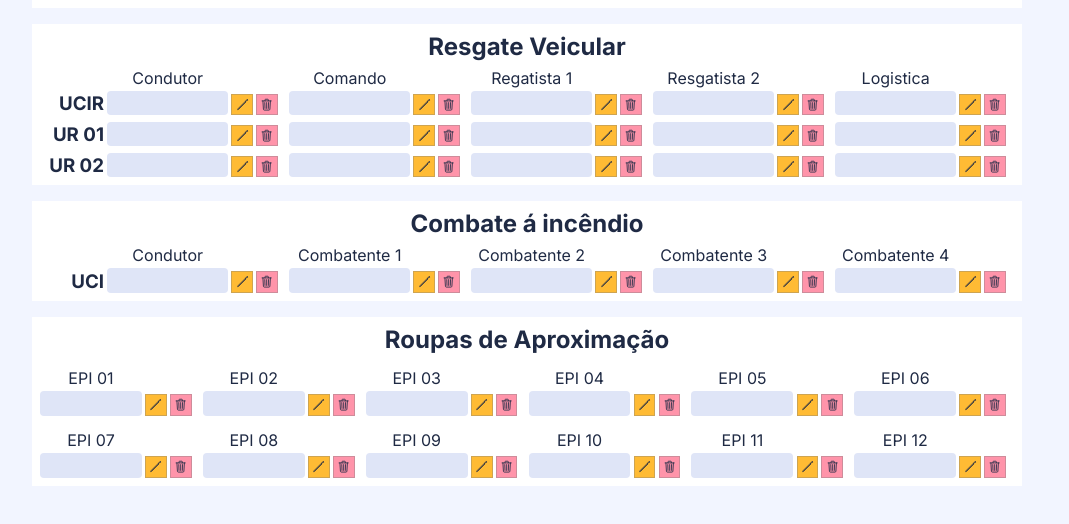
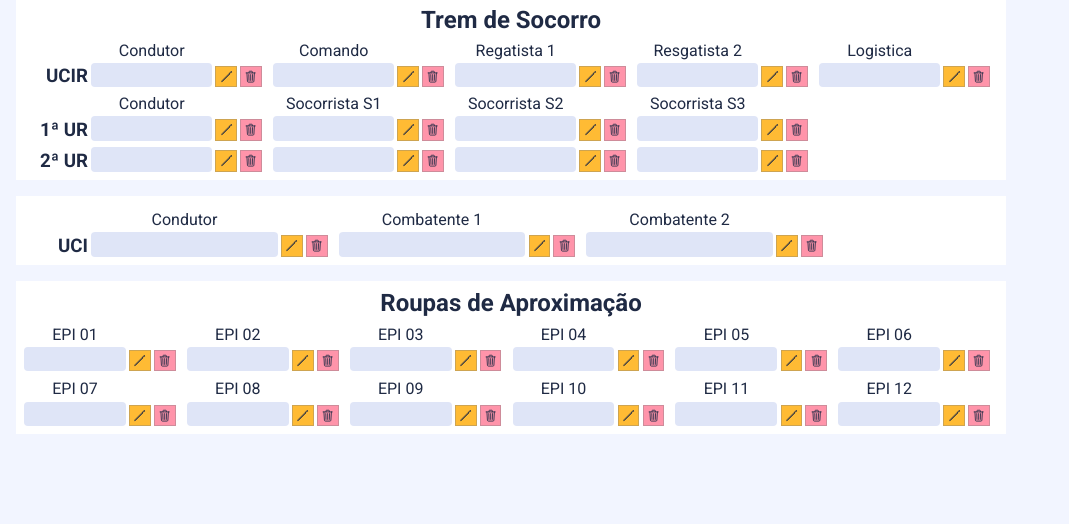
Before and after one commit to MaikeraHW/escalaBvg, a plain HTML site: page index.html in a window 1280 px wide. Shown: the part 276-800 px from the top of the page, without its empty margins (0-1069 px from the left). Drawn offline with nearby package versions, Linux system fonts and the light colour scheme.

Commit message:
bvg project

```diff
--- a/index.html
+++ b/index.html
@@ -5,7 +5,7 @@
     <meta name="viewport" content="width=device-width, initial-scale=1.0">
     <link rel="preconnect" href="https://fonts.googleapis.com">
     <link rel="preconnect" href="https://fonts.gstatic.com" crossorigin>
-    <link href="https://fonts.googleapis.com/css2?family=Inter:ital,opsz,wght@0,14..32,100..900;1,14..32,100..900&display=swap" rel="stylesheet">
+    <link href="https://fonts.googleapis.com/css2?family=Inter:ital,opsz,wght@0,14..32,100..900;1,14..32,100..900&family=Roboto:ital,wght@0,100..900;1,100..900&display=swap" rel="stylesheet">
     <link rel="stylesheet" href="styles.css">
 
 
@@ -253,7 +253,7 @@
 
         <section class="rescue">
         <div class="equipes">
-            <h2 class="RescueTitle">Resgate Veicular</h2>
+            <h2 class="RescueTitle">Trem de Socorro</h2>
             <article class="guarnicao-ucir">
             <h3 class="equipeName-ucir">UCIR</h3>
             <div class="div-bombeiro">
@@ -308,9 +308,10 @@
             </div>
         </article>
         <article class="guarnicao-ucir">
-            <h3 class="equipeName-ucir">UR 01</h3>
+            <h3 class="equipeName-ucir">1ª UR</h3>
             <div class="div-bombeiro">
                 <div class="bombeiroInput">
+                    <label for="ur01s1">Condutor</label>
                     <input type="text" name="ur01s1" id="ur01s1" class="bombeiro" disabled>
                 </div>
                 <div class="buttons">
@@ -320,6 +321,7 @@
             </div>
             <div class="div-bombeiro">
                 <div class="bombeiroInput">
+                    <label for="ur01s2">Socorrista S1</label>
                     <input type="text" name="ur01s2" id="ur01s2" class="bombeiro" disabled>
                 </div>
                 <div class="buttons">
@@ -329,6 +331,7 @@
             </div>
             <div class="div-bombeiro">
                 <div class="bombeiroInput">
+                    <label for="ur01s3">Socorrista S2</label>
                     <input type="text" name="ur01s3" id="ur01s3" class="bombeiro" disabled>
                 </div>
                 <div class="buttons">
@@ -338,6 +341,7 @@
             </div>
             <div class="div-bombeiro">
                 <div class="bombeiroInput">
+                    <label for="ur01s4">Socorrista S3</label>
                     <input type="text" name="ur01s4" id="ur01s4" class="bombeiro" disabled>
                 </div>
                 <div class="buttons">
@@ -345,8 +349,9 @@
                     <button type='button'><ion-icon name="trash-outline"></ion-icon></button>
                 </div>
             </div>
-            <div class="div-bombeiro">
+            <div class="div-bombeiro oculto">
                 <div class="bombeiroInput">
+                    <label for="ur01s5">Socorrista Aluno</label>
                     <input type="text" name="ur01s5" id="ur01s5" class="bombeiro" disabled>
                 </div>
                 <div class="buttons">
@@ -356,7 +361,7 @@
             </div>
         </article>
         <article class="guarnicao-ucir">
-            <h3 class="equipeName-ucir">UR 02</h3>
+            <h3 class="equipeName-ucir">2ª UR</h3>
             <div class="div-bombeiro">
                 <div class="bombeiroInput">
                     <input type="text" name="ur02s1" id="ur02s1" class="bombeiro" disabled>
@@ -393,9 +398,9 @@
                     <button type='button'><ion-icon name="trash-outline"></ion-icon></button>
                 </div>
             </div>
-            <div class="div-bombeiro">
+            <div class="div-bombeiro oculto">
                 <div class="bombeiroInput">
-                    <input type="text" name="ur02s5" id="ur02s5" class="bombeiro" disabled>
+                    <input type="text" name="ur01s5" id="ur01s5" class="bombeiro" disabled>
                 </div>
                 <div class="buttons">
                     <button type="button"><ion-icon name="pencil-outline"></ion-icon></button>
@@ -411,8 +416,7 @@
     <!---INCÊNDIO-->
 
         <section class="rescue">
-        <div class="equipes">
-            <h2 class="RescueTitle">Combate á incêndio</h2>
+        <div class="equipes-uci">
             <article class="guarnicao-ucir">
             <h3 class="equipeName-ucir">UCI</h3>
             <div class="div-bombeiro">
@@ -439,26 +443,6 @@
                 <div class="bombeiroInput">
                     <label for="rescue2">Combatente 2</label>
                     <input type="text" name="fire2" id="fire2" class="bombeiro" disabled>
-                </div>
-                <div class="buttons">
-                    <button type="button"><ion-icon name="pencil-outline"></ion-icon></button>
-                    <button type='button'><ion-icon name="trash-outline"></ion-icon></button>
-                </div>
-            </div>
-            <div class="div-bombeiro">
-                <div class="bombeiroInput">
-                    <label for="rescue3">Combatente 3</label>
-                    <input type="text" name="fire3" id="fire3" class="bombeiro" disabled>
-                </div>
-                <div class="buttons">
-                    <button type="button"><ion-icon name="pencil-outline"></ion-icon></button>
-                    <button type='button'><ion-icon name="trash-outline"></ion-icon></button>
-                </div>
-            </div>
-            <div class="div-bombeiro">
-                <div class="bombeiroInput">
-                    <label for="rescue4">Combatente 4</label>
-                    <input type="text" name="fire4" id="fire4" class="bombeiro" disabled>
                 </div>
                 <div class="buttons">
                     <button type="button"><ion-icon name="pencil-outline"></ion-icon></button>
--- a/styles.css
+++ b/styles.css
@@ -7,8 +7,8 @@
 body{
     background-color: #f2f5ff;
     color: #1F2A44;
-    padding: 2rem;
-    font-family: "Inter", sans-serif;
+    padding: 1rem;
+    font-family: "Roboto", sans-serif;
 }
 
 @media screen and (min-width: 900px){
@@ -25,7 +25,7 @@ body{
 
 .main-title{
     text-align: center;
-    margin-bottom: 1rem;
+    margin-bottom: 0.5rem;
 }
 
 .APH{
@@ -55,7 +55,6 @@ body{
 
 .equipeName{
     white-space: nowrap;
-    width: 10%;
     margin-right: 0.2rem;
 }
 
@@ -138,25 +137,26 @@ body{
     display: flex;
     flex-direction: row;
     align-items: center;
-    justify-content: center;
+    justify-content: flex-start;
     padding: 0.5rem;
     width: 70%;
     min-width: 990px;
+    margin: 1rem 0;
 }
 
+.equipes-uci{
+    width: 100%;
+}
 
 .RescueTitle{
     text-align: center;
 }
 
-.rescue{
-    margin-top: 1rem;
-}
 
 .guarnicao-ucir{
     display: flex;
     gap: 0.2rem;
-    justify-content: center;
+    justify-content: flex-start;
     align-items: flex-end;
     margin-top: 0.4rem;
 }
@@ -171,9 +171,14 @@ body{
 .equipes-epi {
     display: flex;
     flex-direction: column;
-    gap: 0.5rem;
+    gap: 0.1rem;
 }
 
+}
+
+.oculto, .oculto button{
+    opacity: 0;
+    cursor:default;
 }
 
 @media screen and (max-width: 899px){
```
